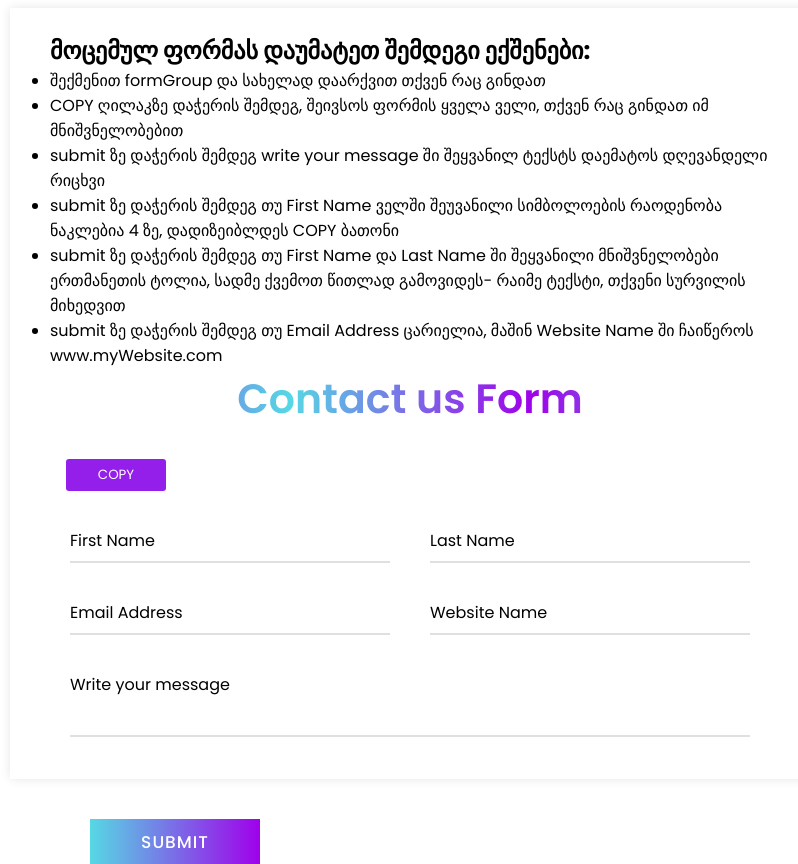
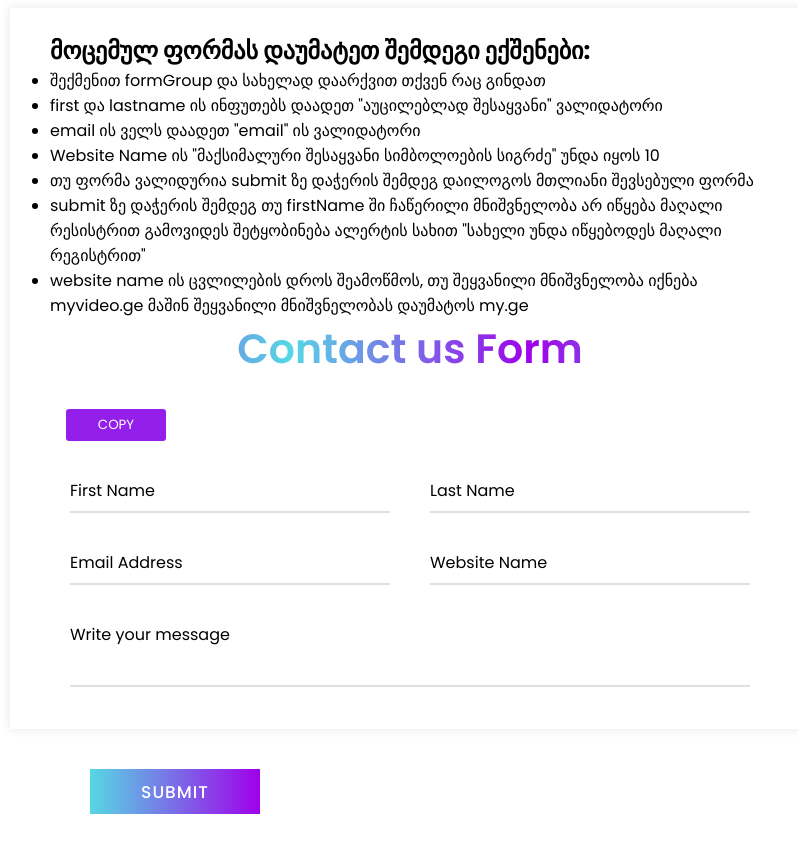
Before and after one commit to gptskialadze/bog-training, an Angular app: page / in a window 1280 px wide. Shown: the whole page, without its empty margins (230-1028 px from the left). After the commit the page ends 814 px from the top, so only its background shows below. Built offline with nearby package versions, Linux system fonts and the light colour scheme.

Commit message:
'reactive'

```diff
--- a/src/app/app.component.html
+++ b/src/app/app.component.html
@@ -2,14 +2,14 @@
     <h2>მოცემულ ფორმას დაუმატეთ შემდეგი ექშენები:</h2>
     <ul>
         <li>შექმენით formGroup და სახელად დაარქვით თქვენ რაც გინდათ</li>
-        <!-- <li>first და lastname ის ინფუთებს დაადეთ "აუცილებლად შესაყვანი" ვალიდატორი</li>
+        <li>first და lastname ის ინფუთებს დაადეთ "აუცილებლად შესაყვანი" ვალიდატორი</li>
         <li>email ის ველს დაადეთ "email" ის ვალიდატორი</li>
         <li>Website Name ის "მაქსიმალური შესაყვანი სიმბოლოების სიგრძე" უნდა იყოს 10</li>
         <li>თუ ფორმა ვალიდურია submit ზე დაჭერის შემდეგ დაილოგოს მთლიანი შევსებული ფორმა</li>
         <li>submit ზე დაჭერის შემდეგ თუ firstName ში ჩაწერილი მნიშვნელობა არ იწყება მაღალი რესისტრით
             გამოვიდეს შეტყობინება ალერტის სახით "სახელი უნდა იწყებოდეს მაღალი რეგისტრით"
-        </li> -->
-        <li>
+        </li>
+        <!-- <li>
             COPY ღილაკზე დაჭერის შემდეგ, შეივსოს ფორმის ყველა ველი, თქვენ რაც გინდათ იმ მნიშვნელობებით
         </li>
         <li>submit ზე დაჭერის შემდეგ write your message ში შეყვანილ ტექსტს დაემატოს
@@ -25,10 +25,10 @@
 
         <li>submit ზე დაჭერის შემდეგ თუ Email Address ცარიელია, მაშინ Website Name ში ჩაიწეროს
             www.myWebsite.com
+        </li> -->
+        <li>website name ის ცვლილების დროს შეამოწმოს, თუ შეყვანილი მნიშვნელობა
+            იქნება myvideo.ge მაშინ შეყვანილი მნიშვნელობას დაუმატოს my.ge
         </li>
-        <!-- <li>website name ის ცვლილების დროს შეამოწმოს, თუ შეყვანილი მნიშვნელობა
-            იქნება myvideo.ge მაშინ შეყვანილი მნიშვნელობას დაუმატოს my.ge
-        </li> -->
 
     </ul>
     <div class="text">
```
